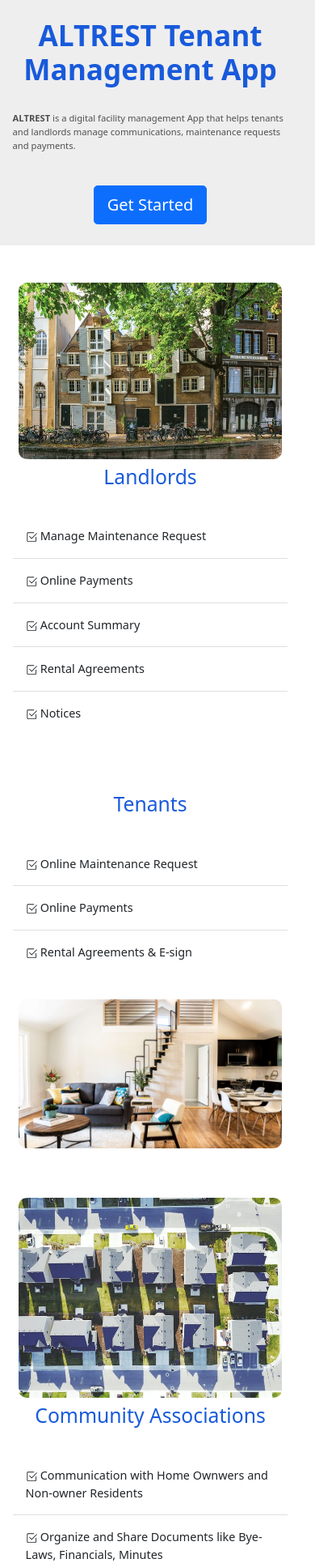
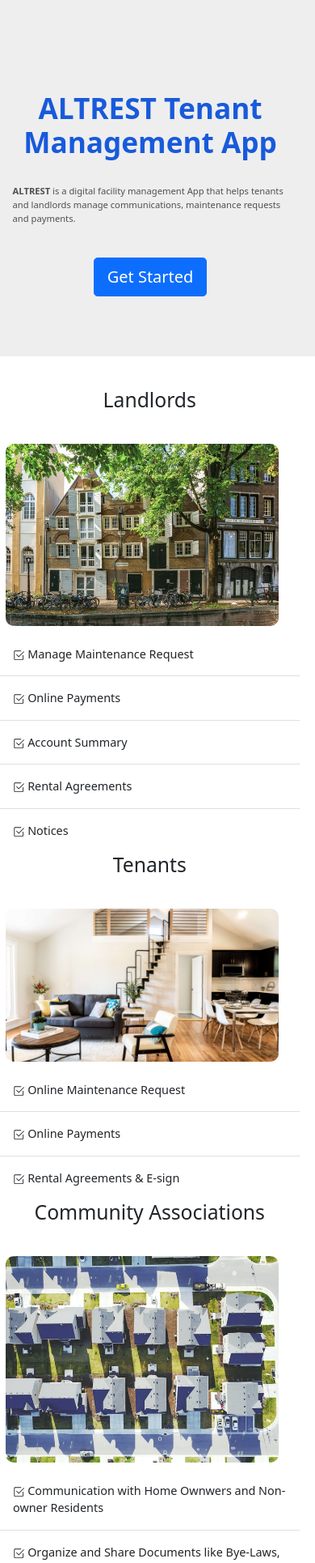
Before and after one commit to seyeonigbinde/Altrest-Tenant-App-FrontEnd-2, a React (Create React App) app: page / in a window 390 px wide. Shown: the part 57-1987 px from the top of the page at 81% size. Built offline with nearby package versions, Linux system fonts and the light colour scheme.

Commit message:
Features Mobile Version Created

```diff
--- a/src/components/Home.js
+++ b/src/components/Home.js
@@ -5,127 +5,320 @@
 import community_2 from '../images/community_2.jpeg'
 import servicepro_2 from '../images/servicepro_2.jpeg'
 import * as Icon from 'react-bootstrap-icons'
-import { Link } from "react-router-dom"
+import { Link } from 'react-router-dom'
 import Footer from './Footer'
 import Header from './Header'
 
-
 const Home = () => {
-
   return (
     <>
       <Header />
-            <section className="homepage">
-                <div className="top_content">
-                    <h1><strong>ALTREST Tenant Management App</strong></h1><br />
-                    <p><b>ALTREST </b>is a digital facility management App that helps tenants and landlords manage communications, maintenance requests and payments. </p><br />
-                    <Link to='/signup'><button className="btn btn-lg btn-primary">Get Started</button></Link>
+
+      {/* Banner */}
+      <section className='homepage'>
+        <div className='top_content'>
+          <h1>
+            <strong>ALTREST Tenant Management App</strong>
+          </h1>
+          <br />
+          <p>
+            <b>ALTREST </b>is a digital facility management App that helps
+            tenants and landlords manage communications, maintenance requests
+            and payments.{' '}
+          </p>
+          <br />
+          <Link to='/signup'>
+            <button className='btn btn-lg btn-primary mb-5'>Get Started</button>
+          </Link>
         </div>
-                <div className="top_image">
-                    <img src={banner_image} alt="top_image" />
+        <div className='top_image'>
+          <img src={banner_image} alt='top_image' />
         </div>
       </section>
-            <section className="middlepage">
-                <div className="body_image">
-                    <img src={features_1} alt="features_pix" />
+
+      {/* Features */}
+      <section className='middlepage'>
+        <div className='body_image'>
+          <img src={features_1} alt='features_pix' />
         </div>
-                <div className="services_items">
+        <div className='services_items'>
           <h2>Landlords</h2>
           <br />
-                    <ul class="list-group list-group-flush text-start">
-                        <li class="list-group-item p-3"> <Icon.Check2Square /> Manage Maintenance Request</li>
-                        <li class="list-group-item p-3"><Icon.Check2Square /> Online Payments</li>
-                        <li class="list-group-item p-3"><Icon.Check2Square /> Account Summary</li>
-                        <li class="list-group-item p-3"><Icon.Check2Square /> Rental Agreements</li>
-                        <li class="list-group-item p-3"><Icon.Check2Square /> Notices</li>
-                    </ul><br />
-                    <Link to='/signup'><button className=" btn btn-primary">Get Started</button></Link>
+          <ul class='list-group list-group-flush text-start'>
+            <li class='list-group-item p-3'>
+              {' '}
+              <Icon.Check2Square /> Manage Maintenance Request
+            </li>
+            <li class='list-group-item p-3'>
+              <Icon.Check2Square /> Online Payments
+            </li>
+            <li class='list-group-item p-3'>
+              <Icon.Check2Square /> Account Summary
+            </li>
+            <li class='list-group-item p-3'>
+              <Icon.Check2Square /> Rental Agreements
+            </li>
+            <li class='list-group-item p-3'>
+              <Icon.Check2Square /> Notices
+            </li>
+          </ul>
+          <br />
+          <Link to='/signup'>
+            <button className=' btn btn-primary'>Get Started</button>
+          </Link>
         </div>
       </section>
-            <section className="middlepage">
-                <div className="services_items">
+      <section className='middlepage'>
+        <div className='services_items'>
           <h2>Tenants</h2>
           <br />
-                    <ul class="list-group list-group-flush text-start">
-                        <li class="list-group-item p-3"> <Icon.Check2Square /> Online Maintenance Request</li>
-                        <li class="list-group-item p-3"><Icon.Check2Square /> Online Payments</li>
-                        <li class="list-group-item p-3"><Icon.Check2Square /> Rental Agreements & E-sign</li>
-                    </ul><br />
-                    <Link to='/signup'>  <button className=" btn btn-primary">Get Started</button></Link>
+          <ul class='list-group list-group-flush text-start'>
+            <li class='list-group-item p-3'>
+              {' '}
+              <Icon.Check2Square /> Online Maintenance Request
+            </li>
+            <li class='list-group-item p-3'>
+              <Icon.Check2Square /> Online Payments
+            </li>
+            <li class='list-group-item p-3'>
+              <Icon.Check2Square /> Rental Agreements & E-sign
+            </li>
+          </ul>
+          <br />
+          <Link to='/signup'>
+            {' '}
+            <button className=' btn btn-primary'>Get Started</button>
+          </Link>
         </div>
-                <div className="body_image">
-                    <img src={top_img_1} alt="top_image" />
+        <div className='body_image'>
+          <img src={top_img_1} alt='top_image' />
         </div>
       </section>
-            <section className="middlepage">
-                <div className="body_image">
-                    <img src={community_2} alt="top_image" />
+      <section className='middlepage'>
+        <div className='body_image'>
+          <img src={community_2} alt='top_image' />
         </div>
-                <div className="services_items">
+        <div className='services_items'>
           <h2>Community Associations</h2>
           <br />
-                    <ul class="list-group list-group-flush text-start">
-                        <li class="list-group-item p-3"> <Icon.Check2Square /> Communication with Home Ownwers and Non-owner Residents</li>
-                        <li class="list-group-item p-3"><Icon.Check2Square /> Organize and Share Documents like Bye-Laws, Financials, Minutes</li>
-                        <li class="list-group-item p-3"><Icon.Check2Square /> Online Payment of Dues</li>
-                        <li class="list-group-item p-3"><Icon.Check2Square /> Violation Reports</li>
-                        <li class="list-group-item p-3"><Icon.Check2Square /> Community Announcements </li>
-                    </ul><br />
-                    <Link to='/signup'> <button className=" btn btn-primary">Get Started</button></Link>
+          <ul class='list-group list-group-flush text-start'>
+            <li class='list-group-item p-3'>
+              {' '}
+              <Icon.Check2Square /> Communication with Home Ownwers and
+              Non-owner Residents
+            </li>
+            <li class='list-group-item p-3'>
+              <Icon.Check2Square /> Organize and Share Documents like Bye-Laws,
+              Financials, Minutes
+            </li>
+            <li class='list-group-item p-3'>
+              <Icon.Check2Square /> Online Payment of Dues
+            </li>
+            <li class='list-group-item p-3'>
+              <Icon.Check2Square /> Violation Reports
+            </li>
+            <li class='list-group-item p-3'>
+              <Icon.Check2Square /> Community Announcements{' '}
+            </li>
+          </ul>
+          <br />
+          <Link to='/signup'>
+            {' '}
+            <button className=' btn btn-primary'>Get Started</button>
+          </Link>
         </div>
       </section>
-            <section className="middlepage">
-                <div className="services_items">
+      <section className='middlepage'>
+        <div className='services_items'>
           <h2>Service Providers</h2>
           <br />
-                    <ul class="list-group list-group-flush text-start">
-                        <li class="list-group-item p-3"> <Icon.Check2Square /> Manage Invoices</li>
-                        <li class="list-group-item p-3"><Icon.Check2Square /> Online Payments</li>
-                        <li class="list-group-item p-3"><Icon.Check2Square /> Communicate with Clients</li>
-                        <li class="list-group-item p-3"><Icon.Check2Square /> Stay Organized with Calendar</li>
-                        <li class="list-group-item p-3"><Icon.Check2Square /> Build Business Profile</li>
-                    </ul><br />
-                    <Link to='/signup'> <button className=" btn btn-primary">Get Started</button></Link>
+          <ul class='list-group list-group-flush text-start'>
+            <li class='list-group-item p-3'>
+              {' '}
+              <Icon.Check2Square /> Manage Invoices
+            </li>
+            <li class='list-group-item p-3'>
+              <Icon.Check2Square /> Online Payments
+            </li>
+            <li class='list-group-item p-3'>
+              <Icon.Check2Square /> Communicate with Clients
+            </li>
+            <li class='list-group-item p-3'>
+              <Icon.Check2Square /> Stay Organized with Calendar
+            </li>
+            <li class='list-group-item p-3'>
+              <Icon.Check2Square /> Build Business Profile
+            </li>
+          </ul>
+          <br />
+          <Link to='/signup'>
+            {' '}
+            <button className=' btn btn-primary'>Get Started</button>
+          </Link>
         </div>
-                <div className="body_image">
-                    <img src={servicepro_2} alt="top_image" />
+        <div className='body_image'>
+          <img src={servicepro_2} alt='top_image' />
         </div>
       </section>
-            <section className="newsletter">
-                <div className="newsletter_content" >
-                    <h3>Stay Connected</h3>
-                    <p>Join our newsletter and get the latest real estate insights delivered straight to your inbox</p>
+
+      {/* Features-mobile */}
+      <section className='middlepage_mobile'>
+        <div className='services_items'>
+          <h2>Landlords</h2>
+          <br />
+          <div className='body_image'>
+            <img src={features_1} alt='features_pix' />
           </div>
-                <div className="newsletter_button">
-                    <Link to='/signup'> <button className=" btn btn-lg bg-white">Sign up</button></Link>
+          <ul class='list-group list-group-flush text-start'>
+            <li class='list-group-item p-3'>
+              {' '}
+              <Icon.Check2Square /> Manage Maintenance Request
+            </li>
+            <li class='list-group-item p-3'>
+              <Icon.Check2Square /> Online Payments
+            </li>
+            <li class='list-group-item p-3'>
+              <Icon.Check2Square /> Account Summary
+            </li>
+            <li class='list-group-item p-3'>
+              <Icon.Check2Square /> Rental Agreements
+            </li>
+            <li class='list-group-item p-3'>
+              <Icon.Check2Square /> Notices
+            </li>
+          </ul>
         </div>
       </section>
-            <div className="howitworks-container">
-                <div className="howitworks-header">
-                    <h2>
-                        How It Works
-                    </h2>
+      <section className='middlepage_mobile'>
+        <div className='services_items'>
+          <h2>Tenants</h2>
+          <br />
+          <div className='body_image'>
+            <img src={top_img_1} alt='top_image' />
           </div>
-                <section className="howitworks">
-                    <div className="howitworks_content">
+          <ul class='list-group list-group-flush text-start'>
+            <li class='list-group-item p-3'>
+              {' '}
+              <Icon.Check2Square /> Online Maintenance Request
+            </li>
+            <li class='list-group-item p-3'>
+              <Icon.Check2Square /> Online Payments
+            </li>
+            <li class='list-group-item p-3'>
+              <Icon.Check2Square /> Rental Agreements & E-sign
+            </li>
+          </ul>
+        </div>
+      </section>
+      <section className='middlepage_mobile'>
+        <div className='services_items'>
+          <h2>Community Associations</h2>
+          <br />
+          <div className='body_image'>
+            <img src={community_2} alt='top_image' />
+          </div>
+          <ul class='list-group list-group-flush text-start'>
+            <li class='list-group-item p-3'>
+              {' '}
+              <Icon.Check2Square /> Communication with Home Ownwers and
+              Non-owner Residents
+            </li>
+            <li class='list-group-item p-3'>
+              <Icon.Check2Square /> Organize and Share Documents like Bye-Laws,
+              Financials, Minutes
+            </li>
+            <li class='list-group-item p-3'>
+              <Icon.Check2Square /> Online Payment of Dues
+            </li>
+            <li class='list-group-item p-3'>
+              <Icon.Check2Square /> Violation Reports
+            </li>
+            <li class='list-group-item p-3'>
+              <Icon.Check2Square /> Community Announcements{' '}
+            </li>
+          </ul>
+        </div>
+      </section>
+      <section className='middlepage_mobile'>
+        <div className='services_items'>
+          <h2>Service Providers</h2>
+          <br />
+          <div className='body_image'>
+            <img src={servicepro_2} alt='top_image' />
+          </div>
+          <ul class='list-group list-group-flush text-start'>
+            <li class='list-group-item p-3'>
+              {' '}
+              <Icon.Check2Square /> Manage Invoices
+            </li>
+            <li class='list-group-item p-3'>
+              <Icon.Check2Square /> Online Payments
+            </li>
+            <li class='list-group-item p-3'>
+              <Icon.Check2Square /> Communicate with Clients
+            </li>
+            <li class='list-group-item p-3'>
+              <Icon.Check2Square /> Stay Organized with Calendar
+            </li>
+            <li class='list-group-item p-3'>
+              <Icon.Check2Square /> Build Business Profile
+            </li>
+          </ul>
+        </div>
+      </section>
+
+      {/* Newsletter */}
+      <section className='newsletter'>
+        <div className='newsletter_content'>
+          <h3>Stay Connected</h3>
+          <p>
+            Join our newsletter and get the latest real estate insights
+            delivered straight to your inbox
+          </p>
+        </div>
+        <div className='newsletter_button'>
+          <Link to='/signup'>
+            {' '}
+            <button className=' btn btn-lg bg-white'>Sign up</button>
+          </Link>
+        </div>
+      </section>
+
+      {/* How it works */}
+      <div className='howitworks-container'>
+        <div className='howitworks-header'>
+          <h2>How It Works</h2>
+        </div>
+        <section className='howitworks'>
+          <div className='howitworks_content'>
             <span>
-                            <span className="fas fa-plus-circle fa-2x" style={{ color: '#185adb' }}></span><br />
+              <span
+                className='fas fa-plus-circle fa-2x'
+                style={{ color: '#185adb' }}
+              ></span>
+              <br />
             </span>
             <h3>Create An Account</h3>
             <p>Lanlord registers his details by filling our signup form</p>
           </div>
-                    <div className="howitworks_content">
-                        <i class="fas fa-envelope-open fa-2x" style={{ color: '#185adb' }}></i><br />
+          <div className='howitworks_content'>
+            <i
+              class='fas fa-envelope-open fa-2x'
+              style={{ color: '#185adb' }}
+            ></i>
+            <br />
             <h3>Verify Your Email</h3>
             <p>Check your email for the verification link.</p>
           </div>
-                    <div className="howitworks_content">
-                        <i className="fas fa-home fa-2x" style={{ color: '#185adb' }}></i><br />
+          <div className='howitworks_content'>
+            <i className='fas fa-home fa-2x' style={{ color: '#185adb' }}></i>
+            <br />
             <h3>Add Property</h3>
             <p>Landlord adds the details of his property.</p>
           </div>
-                    <div className="howitworks_content">
-                        <i className="fas fa-users fa-2x" style={{ color: '#185adb' }}></i><br />
+          <div className='howitworks_content'>
+            <i className='fas fa-users fa-2x' style={{ color: '#185adb' }}></i>
+            <br />
             <h3>Add Tenants</h3>
             <p>Landlord adds tenants details to each property</p>
           </div>
--- a/src/index.css
+++ b/src/index.css
@@ -180,6 +180,9 @@
   flex-wrap: wrap;
   color: #4f4f4f;
   align-items: center;
+}
+.middlepage_mobile {
+  display: none;
 }
 .middlepage h2 {
   color: #185adb;
@@ -545,9 +548,13 @@
   p {
     font-size: 0.8rem;
   }
+  .homepage {
+    margin-bottom: 10%;
+  }
   .top_content {
     width: 95%;
     padding-bottom: 5%;
+    margin-top: 25%;
   }
   .top_image {
     display: none;
@@ -557,8 +564,11 @@
     width: 95%;
     flex-wrap: wrap;
   }
-  .middlepage button {
+  .middlepage {
     display: none;
+  }
+  .middlepage_mobile {
+    display: inline;
   }
   .services_items {
     width: 95%;
```
Lines whose indentation alone changed are shown as unchanged.
